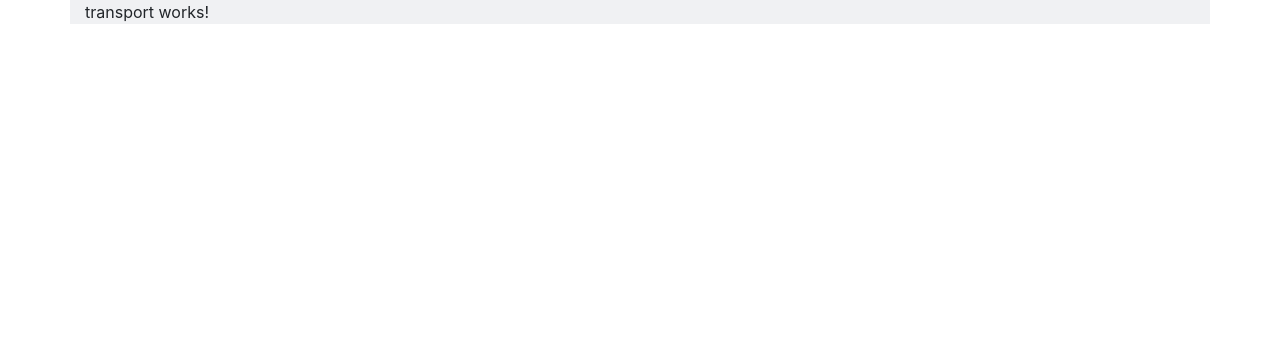
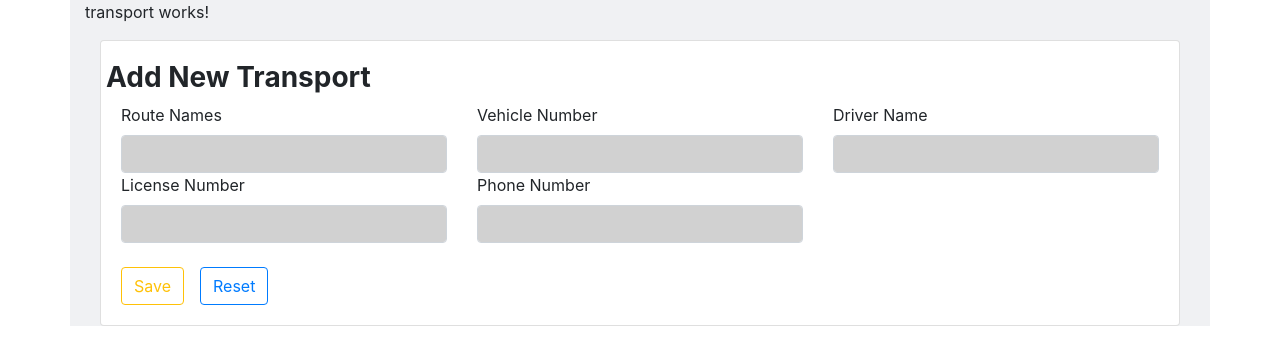
Before and after one commit to iamhb/univs-screens-only, an Angular app: page /transport in a window 1280 px wide. Shown: the top 364 px of the page. Built offline with nearby package versions, Linux system fonts and the light colour scheme.

Commit message:
transport input

```diff
--- a/src/app/transport/transport.component.html
+++ b/src/app/transport/transport.component.html
@@ -1 +1,48 @@
 <p>transport works!</p>
+<div class="container-fluid">
+  <div class="card">
+    <div class="card-body">
+      <div class="row">
+        <h3><strong>Add New Transport</strong></h3>
+      </div>
+
+      <!-- add new transport end -->
+      <div class="row">
+        <div class="col">
+          <label>Route Names</label>
+          <input type="text" class="form-control" />
+        </div>
+        <div class="col">
+          <label>Vehicle Number</label>
+          <input type="text" class="form-control" />
+        </div>
+        <div class="col">
+          <label>Driver Name</label>
+          <input type="text" class="form-control" />
+        </div>
+      </div>
+      <!-- names end -->
+      <div class="row">
+        <div class="col-sm-4">
+          <label>License Number</label>
+          <input type="text" class="form-control" />
+        </div>
+        <div class="col-sm-4">
+          <label>Phone Number</label>
+          <input type="text" class="form-control" />
+        </div>
+      </div>
+      <br />
+      <!-- number end -->
+      <div class="row">
+        <div class="col">
+          <button class="btn btn-outline-warning">Save</button>
+          <button type="button" class="btn btn-outline-primary ml-3">
+            Reset
+          </button>
+        </div>
+      </div>
+      <!-- button end -->
+    </div>
+  </div>
+</div>
--- a/src/app/transport/transport.component.scss
+++ b/src/app/transport/transport.component.scss
@@ -0,0 +1,4 @@
+input,
+textarea {
+  background-color: #d1d1d1;
+}
```
